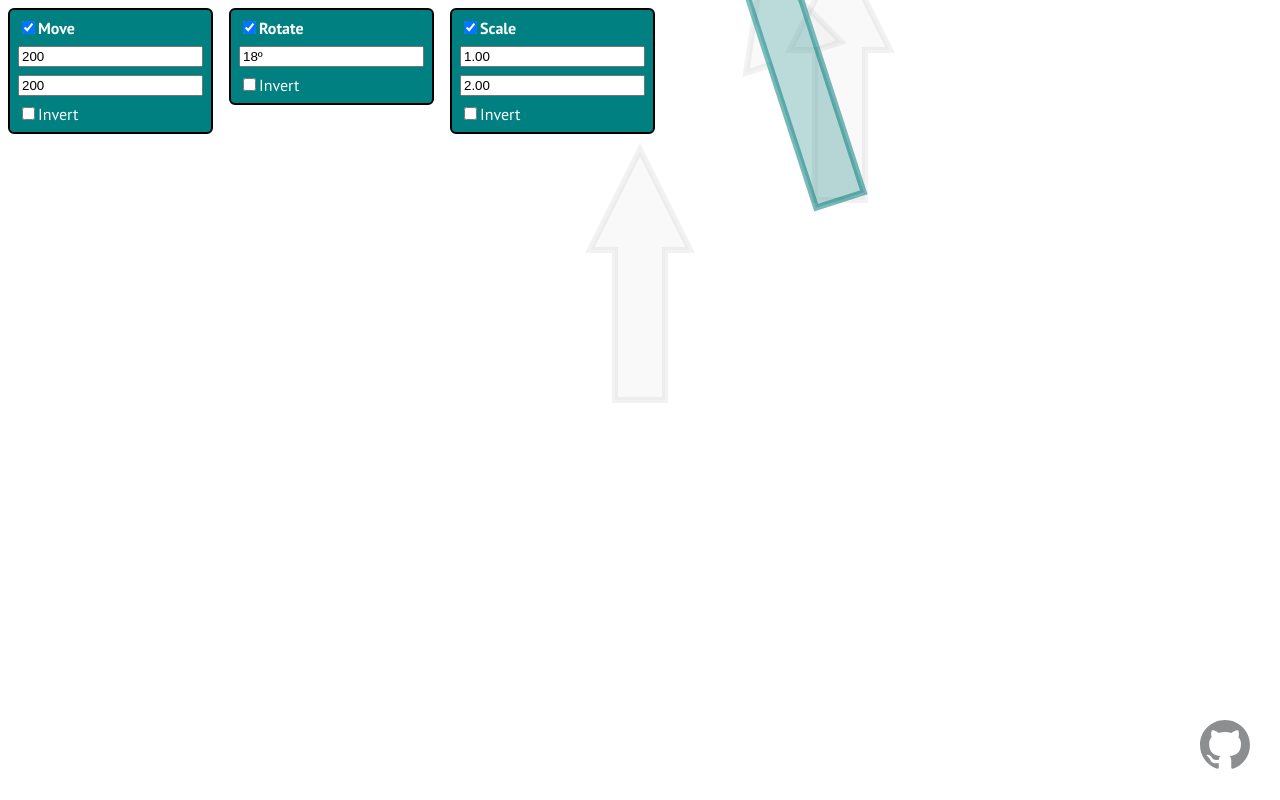
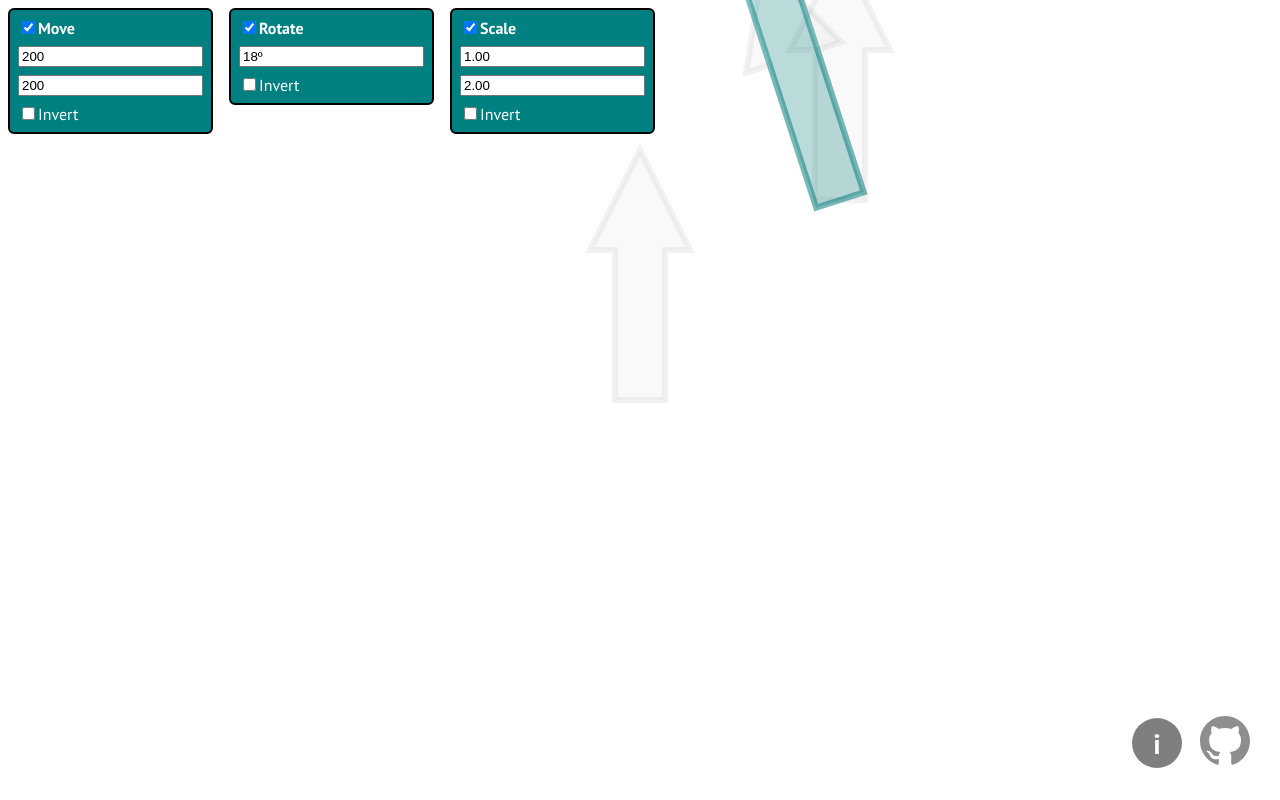
Before and after one commit to slonermike/matrix-sandbox, a React (Vite) app: page / in a window 1280 px wide. Built offline with nearby package versions, Linux system fonts and the light colour scheme.

Commit message:
Added info overlay

```diff
--- a/src/components/InfoOverlay.tsx
+++ b/src/components/InfoOverlay.tsx
@@ -1,7 +1,43 @@
+import { useState } from "react"
+
+function InfoVerbose() {
+  return <div className={'info-verbose-container'}>
+    <div className={'info-verbose'}>
+      <h3>Matrix Transformation Sandbox</h3>
+      <p>
+        This tool demonstrates how the <strong>order of transformation matrices</strong> affects
+        the final result when transforming objects in 2D space.
+      </p>
+
+      <h4>How to Use:</h4>
+      <ul>
+        <li><strong>Add transformations</strong> using the buttons (Translate, Rotate, Scale)</li>
+        <li><strong>Reorder transformations</strong> by dragging them in the list</li>
+        <li><strong>Adjust values</strong> using the sliders for each transformation</li>
+        <li><strong>Remove transformations</strong> by clicking the X button</li>
+      </ul>
+
+      <h4>Key Concept:</h4>
+      <p>
+        Matrix multiplication is <strong>not commutative</strong>, meaning A × B ≠ B × A.
+        The order in which you apply transformations matters! Try rotating then translating
+        versus translating then rotating to see the difference.
+      </p>
+    </div>
+  </div>
+}
+
 export function InfoOverlay() {
-  return <a href="https://github.com/slonermike/matrix-sandbox" target="_blank" rel="noreferrer noopener"><img className="hover-link" src="/github.svg" width="50" height="50" style={{
-    position: 'fixed',
-    bottom: '30px',
-    right: '30px'
-  }} /></a>
+  const [isMousedOver, setIsMousedOver] = useState(false)
+  return <div className={'info-overlay'}>
+    <div
+      className={'info-circle hover-link'}
+      onMouseOver={() => setIsMousedOver(true)}
+      onMouseOut={() => setIsMousedOver(false)}
+    >
+      <span>i</span>
+      {isMousedOver ? <InfoVerbose /> : null}
+    </div>
+    <a href="https://github.com/slonermike/matrix-sandbox" target="_blank" rel="noreferrer noopener"><img className="hover-link" src="/github.svg" width="50" height="50" /></a>
+    </div>
 }
--- a/src/index.css
+++ b/src/index.css
@@ -8,9 +8,52 @@ body {
   color: white;
 }
 
+.info-overlay {
+  display: flex;
+  flex-direction: row;
+  align-items: center;
+  gap: 18px;
+  position: fixed;
+  bottom: 30px;
+  right: 30px;
+  color: black;
+}
+
+.info-circle span {
+  color: white;
+  font-weight: bolder;
+  font-size: 28px;
+}
+
+.info-circle {
+  background-color: black;
+  border-radius: 50px;
+  width: 50px;
+  height: 50px;
+  display: flex;
+  justify-content: center;
+  align-items: center;
+}
+
+.info-verbose-container {
+  position: relative;
+  z-index: -1;
+}
+
+.info-verbose {
+  position: absolute;
+  width: min(30vh, 400px);
+  right: 0;
+  bottom: 0;
+  border: 1.5px solid black;
+  border-radius: 8px;
+  padding: 8px;
+}
+
 .hover-link {
   transition-duration: 100ms;
   opacity: 0.5;
+  cursor:pointer;
 }
 
 .hover-link:hover {
```
